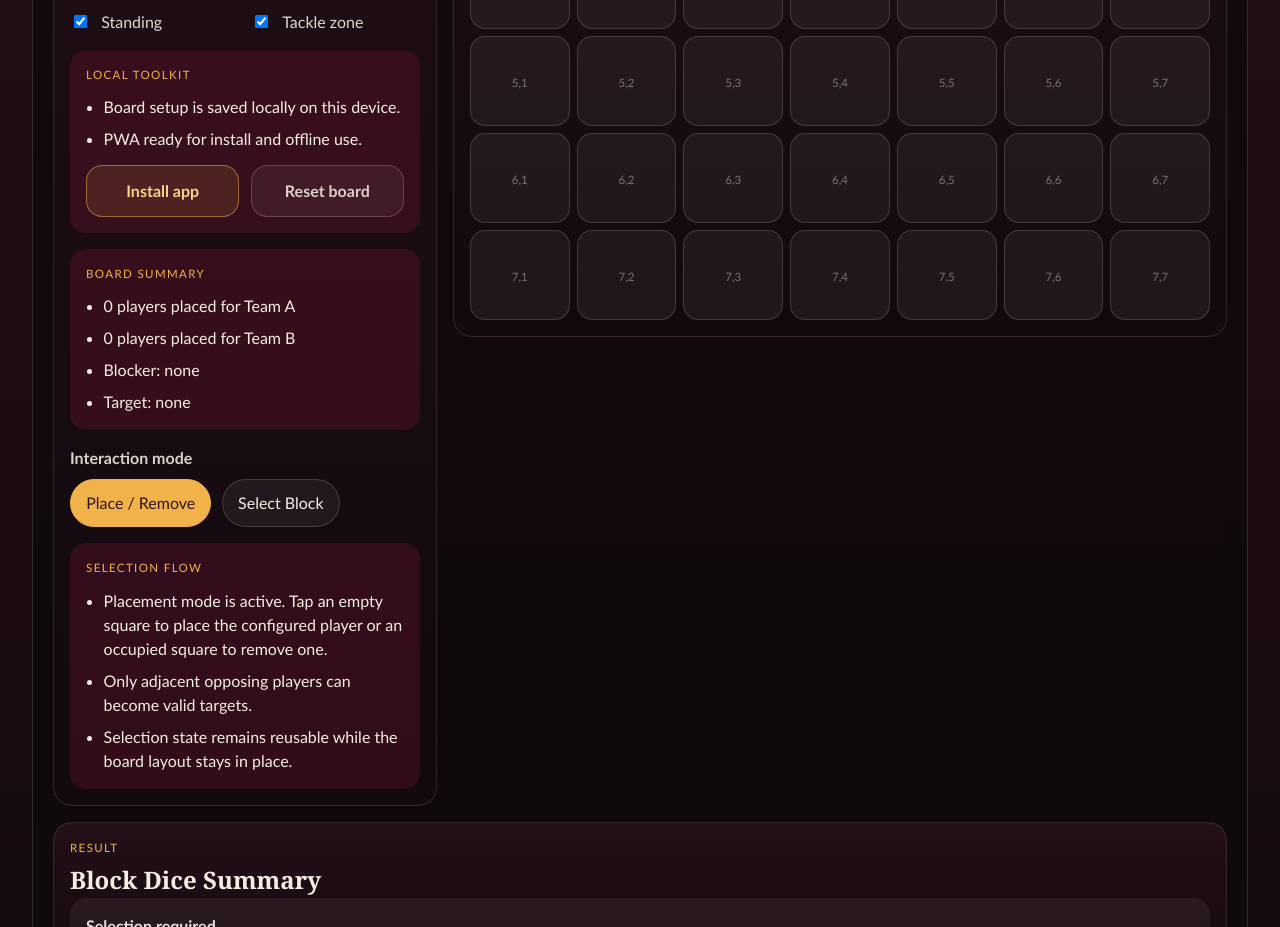
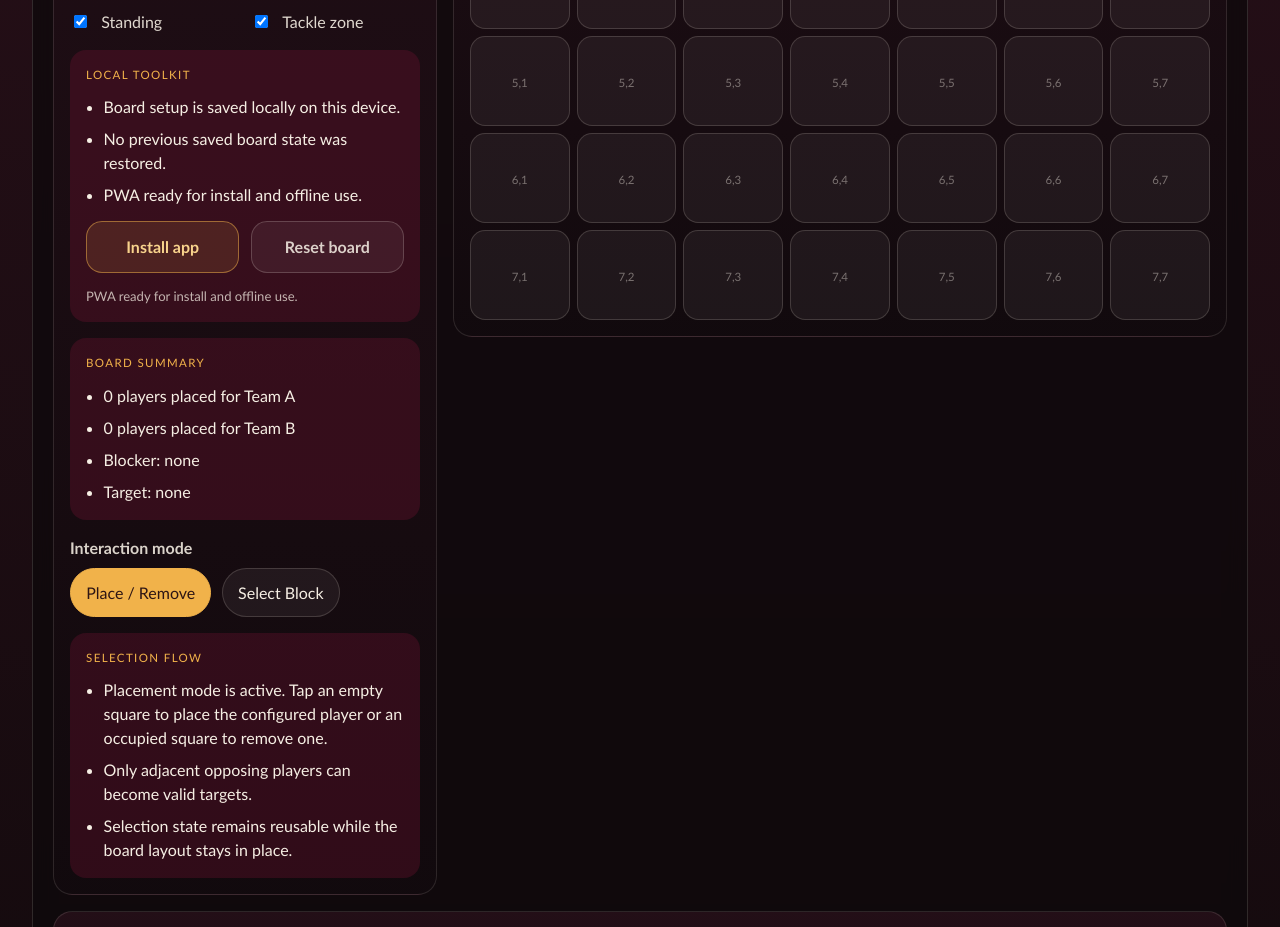
Before and after one commit to safeathomeapp/bloodbowltoolkit, a React (Vite) app: page / in a window 1280 px wide. Shown: the part 1720-2647 px from the top of the page. Built offline with nearby package versions, Linux system fonts and the light colour scheme.

Commit message:
docs: add mvp cleanup and next session handoff

```diff
--- a/src/tools/block-dice/components/BlockDiceCalculator.module.css
+++ b/src/tools/block-dice/components/BlockDiceCalculator.module.css
@@ -150,6 +150,12 @@
   margin-top: 0.9rem;
   display: grid;
   gap: 0.7rem;
+}
+
+.statusNote {
+  margin: 0.85rem 0 0;
+  color: rgba(246, 239, 228, 0.74);
+  font-size: 0.82rem;
 }
 
 .summaryList {
--- a/src/tools/block-dice/components/BlockDiceCalculator.tsx
+++ b/src/tools/block-dice/components/BlockDiceCalculator.tsx
@@ -109,6 +109,7 @@ export function BlockDiceCalculator() {
   const [isWhyPanelOpen, setIsWhyPanelOpen] = useState(false)
   const [installPromptEvent, setInstallPromptEvent] = useState<BeforeInstallPromptEvent | null>(null)
   const [installStatus, setInstallStatus] = useState('PWA ready for install and offline use.')
+  const [hasRestoredState] = useState(Boolean(persistedState))
 
   useEffect(() => {
     if (typeof window === 'undefined') {
@@ -150,6 +151,21 @@ export function BlockDiceCalculator() {
       window.removeEventListener('appinstalled', handleAppInstalled)
     }
   }, [])
+
+  useEffect(() => {
+    if (typeof window === 'undefined' || !isWhyPanelOpen) {
+      return
+    }
+
+    const handleKeyDown = (event: KeyboardEvent) => {
+      if (event.key === 'Escape') {
+        setIsWhyPanelOpen(false)
+      }
+    }
+
+    window.addEventListener('keydown', handleKeyDown)
+    return () => window.removeEventListener('keydown', handleKeyDown)
+  }, [isWhyPanelOpen])
 
   const placePlayer = (position: Position) => {
     const existingPlayer = boardState.placedPlayers.find((player) => isSamePosition(player.position, position))
@@ -332,6 +348,7 @@ export function BlockDiceCalculator() {
                 type="button"
                 className={teamSide === draft.teamSide ? styles.toggleActive : styles.toggle}
                 onClick={() => setDraft((currentDraft) => ({ ...currentDraft, teamSide }))}
+                aria-pressed={teamSide === draft.teamSide}
               >
                 Team {teamSide}
               </button>
@@ -376,6 +393,7 @@ export function BlockDiceCalculator() {
                     skills: toggleSkill(currentDraft.skills, skill),
                   }))
                 }
+                aria-pressed={draft.skills.includes(skill)}
               >
                 {skill}
               </button>
@@ -421,16 +439,25 @@ export function BlockDiceCalculator() {
           <p className={styles.eyebrow}>Local Toolkit</p>
           <ul className={styles.summaryList}>
             <li>Board setup is saved locally on this device.</li>
+            <li>{hasRestoredState ? 'Previous local board state was restored for this session.' : 'No previous saved board state was restored.'}</li>
             <li>{installStatus}</li>
           </ul>
-          <div className={styles.actionGrid}>
-            <button type="button" className={styles.actionButtonPrimary} onClick={() => void promptInstall()}>
+          <div className={styles.actionGrid} aria-label="Local toolkit actions">
+            <button
+              type="button"
+              className={styles.actionButtonPrimary}
+              onClick={() => void promptInstall()}
+              aria-describedby="install-status"
+            >
               Install app
             </button>
             <button type="button" className={styles.actionButtonSecondary} onClick={resetBoard}>
               Reset board
             </button>
           </div>
+          <p id="install-status" className={styles.statusNote} aria-live="polite">
+            {installStatus}
+          </p>
         </div>
 
         <div className={styles.summaryCard}>
@@ -452,6 +479,7 @@ export function BlockDiceCalculator() {
                 type="button"
                 className={interactionMode === mode ? styles.toggleActive : styles.toggle}
                 onClick={() => setInteractionMode(mode)}
+                aria-pressed={interactionMode === mode}
               >
                 {mode === 'PLACE' ? 'Place / Remove' : 'Select Block'}
               </button>
@@ -553,6 +581,8 @@ export function BlockDiceCalculator() {
                   type="button"
                   className={styles.whyButton}
                   onClick={() => setIsWhyPanelOpen(true)}
+                  aria-expanded={isWhyPanelOpen}
+                  aria-controls="why-panel-title"
                 >
                   Why?
                 </button>
```
Also changed, not shown: 3 other files (tests, documents, lock files or other folders).
